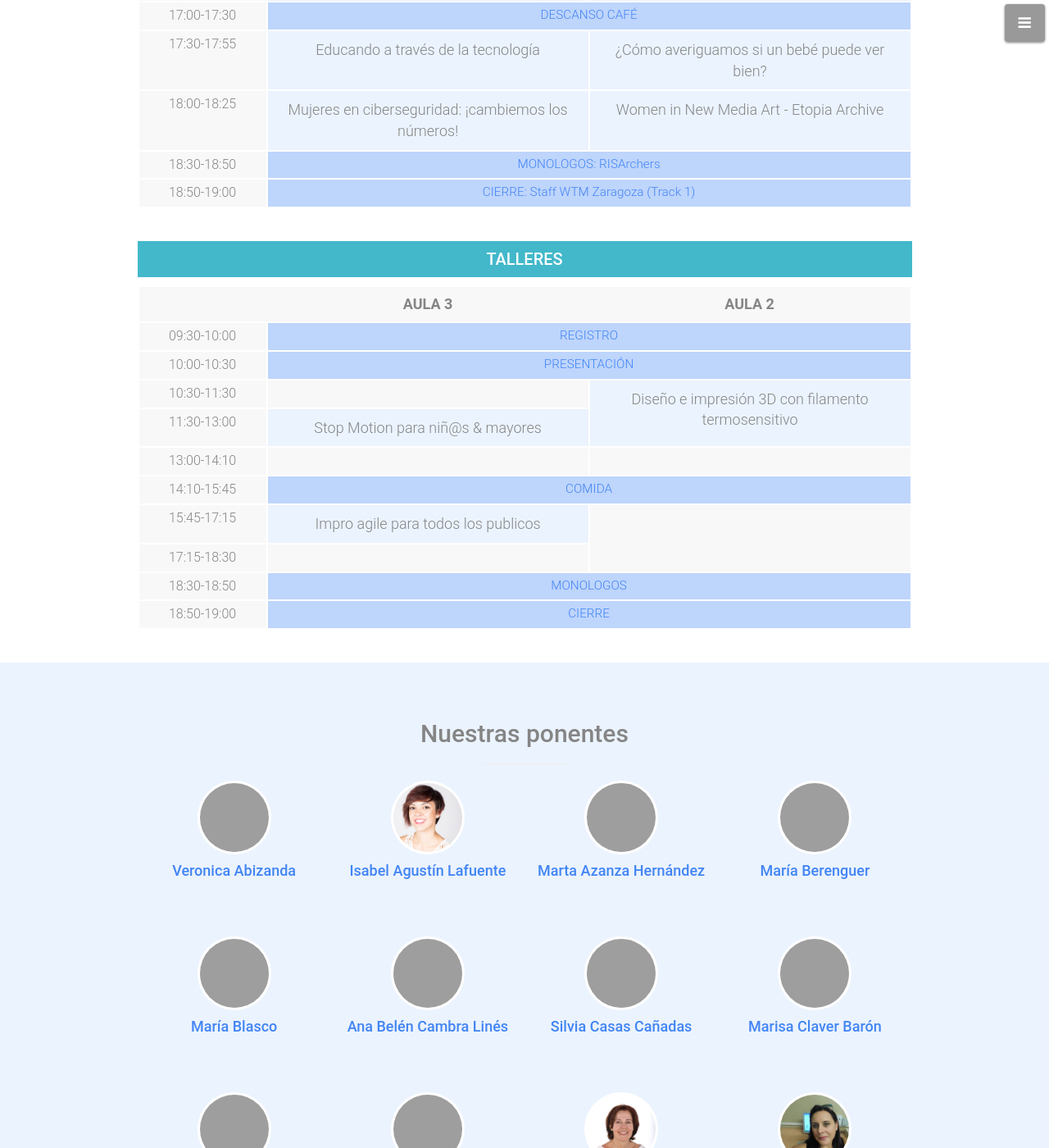
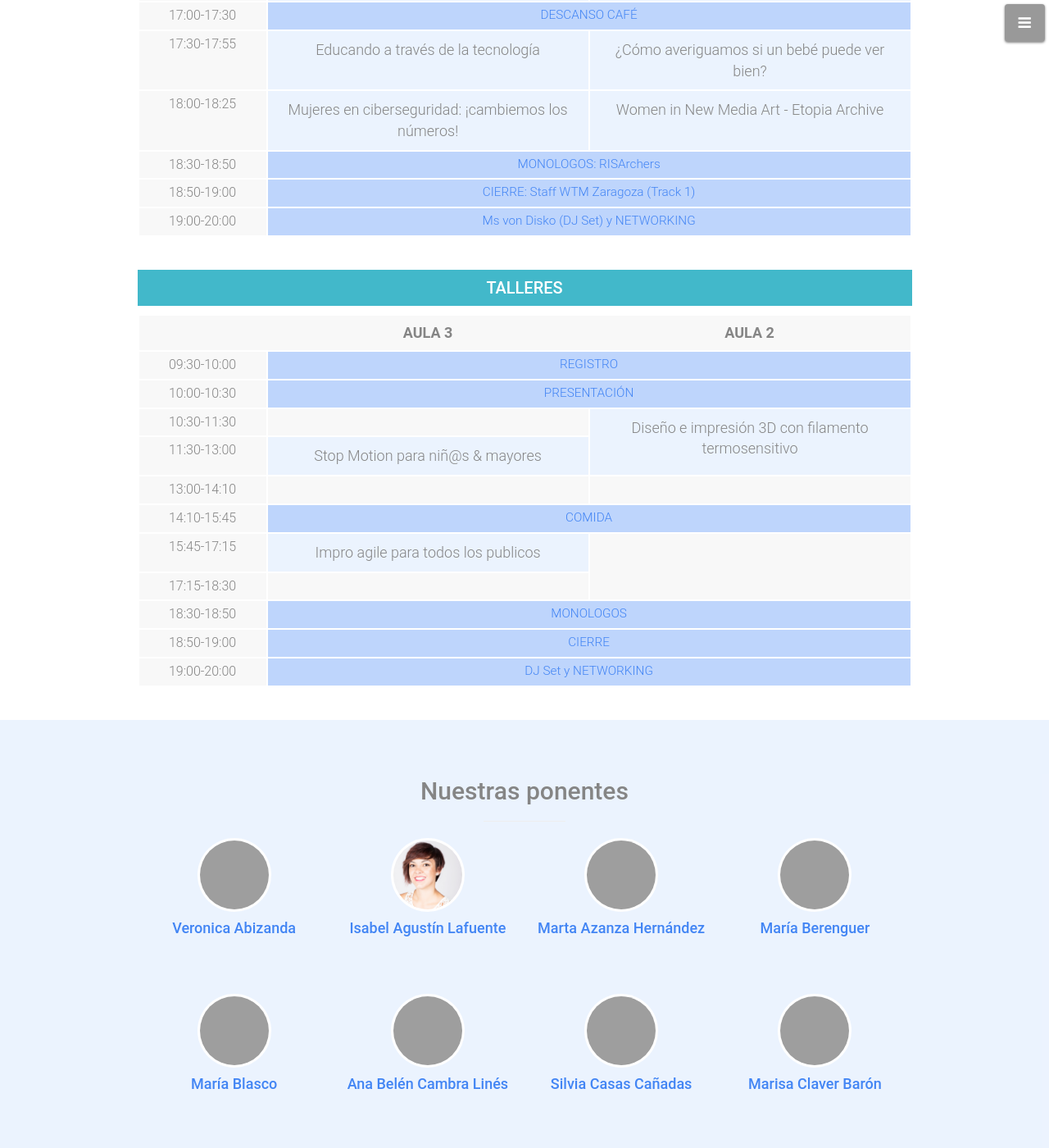
Before and after one commit to MulleresTechZgz/wtmz17.github.io, a Jekyll site: the page built from index.html, in a window 1280 px wide and 1400 px high, scrolled down 5407 px, cut to the strip 0-1400 px from the top of the window. Shown: the whole strip at 82% size. Built offline with Jekyll 4.4.1, drawn with Linux system fonts in a browser that asks for light colours; grey boxes are pictures that could not be loaded.

Commit message:
Subimos DJ

```diff
--- a/_config.yml
+++ b/_config.yml
@@ -530,6 +530,13 @@ talks_track_1:
     speaker:
     bio_speaker:
     twitter_speaker:
+  - time: '19:00-20:00'
+    track: all
+    name: 'Ms von Disko (DJ Set) y NETWORKING'
+    descrip:
+    speaker:
+    bio_speaker:
+    twitter_speaker:
 
 talks_track_2:
   - time: 09:30-10:00
@@ -665,6 +672,13 @@ talks_track_2:
     speaker:
     bio_speaker:
     twitter_speaker:
+  - time: '19:00-20:00'
+    track: all
+    name: 'DJ Set y NETWORKING'
+    descrip:
+    speaker:
+    bio_speaker:
+    twitter_speaker:
 
 workshops_track_1:
   - time: 09:30-10:00
@@ -753,6 +767,13 @@ workshops_track_1:
     duration: 1
     track: all
     name: CIERRE
+    descrip:
+    speaker:
+    bio_speaker:
+    twitter_speaker:
+  - time: '19:00-20:00'
+    track: all
+    name: 'DJ Set y NETWORKING'
     descrip:
     speaker:
     bio_speaker:
@@ -849,3 +870,10 @@ workshops_track_2:
     speaker:
     bio_speaker:
     twitter_speaker:
+  - time: '19:00-20:00'
+    track: all
+    name: 'DJ Set y NETWORKING'
+    descrip:
+    speaker:
+    bio_speaker:
+    twitter_speaker:
```
